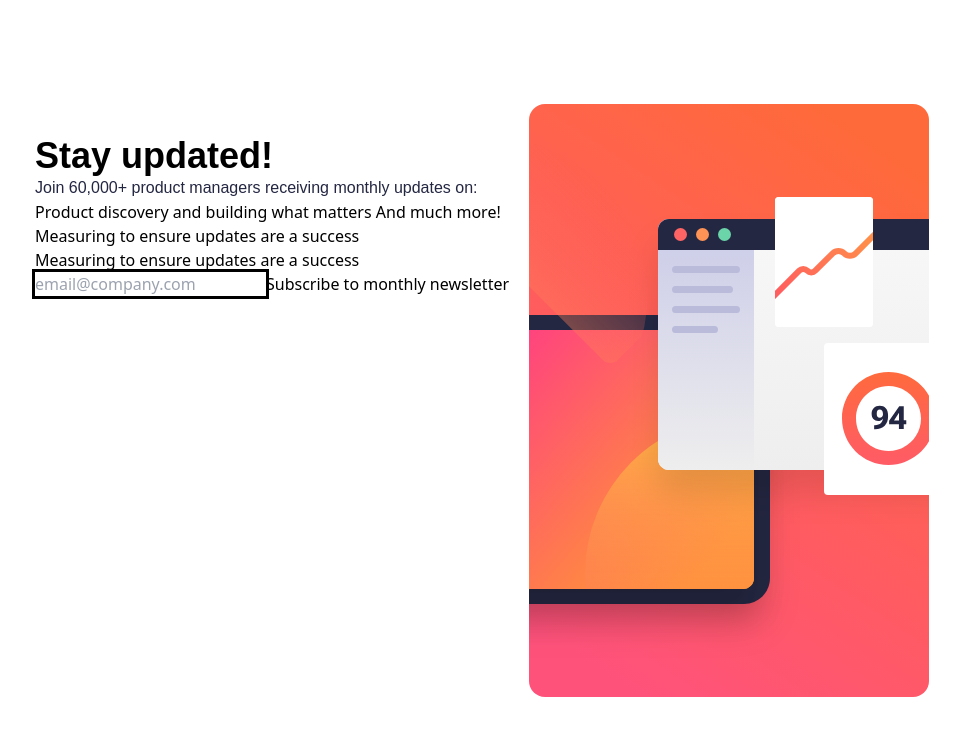
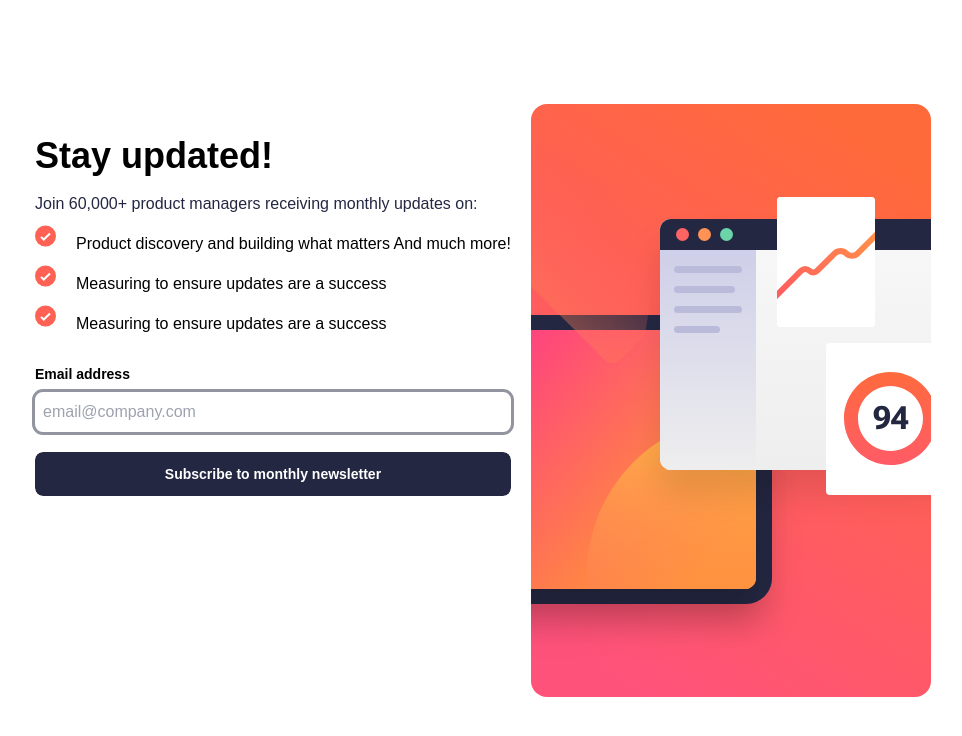
Before and after one commit to dnltngl/newsletter-sign-up-with-success-message, a React (Vite) app: page / in a window 1280 px wide. Shown: the top 736 px of the page, without its empty margins (113-1075 px from the left). Built offline with nearby package versions, Linux system fonts and the light colour scheme.

Commit message:
added design to the content

```diff
--- a/src/components/LandingPage.tsx
+++ b/src/components/LandingPage.tsx
@@ -1,8 +1,11 @@
 import illustrationDesktop from "../assets/images/illustration-sign-up-desktop.svg"
 import illustrationMobile from "../assets/images/illustration-sign-up-mobile.svg"
+import iconList from "../assets/images/icon-list.svg"
+import iconSuccess from "../assets/images/icon-success.svg"
+
 function LandingPage(){
     return (
-      <section>
+      <section className=" font-Roboto">
         <div className="sm:flex">
           <picture className="order-2 sm:order-1 sm:max-h-fit  md:flex ">
             <source
@@ -17,25 +20,39 @@ function LandingPage(){
             <h1 className="text-4xl font-Roboto font-bold mt-3">
               Stay updated!
             </h1>
-            <p className="text-base font-RobotoRegular text-neutral-DarkSlateGrey">
+            <p className="text-base font-RobotoRegular text-neutral-DarkSlateGrey mt-4">
               Join 60,000+ product managers receiving monthly updates on:
             </p>
-            <ul>
-              <li>
-                Product discovery and building what matters And much more!
-              </li>
-              <li>Measuring to ensure updates are a success </li>
-              <li>Measuring to ensure updates are a success</li>
+            <ul className="list">
+              <div className="flex gap-5">
+                <img className="  " src={iconList} alt="" />
+                <li className="mt-4">
+                  Product discovery and building what matters And much more!
+                </li>
+              </div>
+              <div className="flex gap-5">
+                <img className="  " src={iconList} alt="" />
+                <li className="mt-4">
+                  Measuring to ensure updates are a success
+                </li>
+              </div>
+              <div className="flex gap-5">
+                <img className="  " src={iconList} alt="" />
+                <li className="mt-4">
+                  Measuring to ensure updates are a success
+                </li>
+              </div>
             </ul>
-            <form action="">
+            <form className="mt-7" action="">
+                <h2 className="text-sm mb-2 font-semibold ">Email address</h2>
               <label htmlFor="Email address"></label>
               <input
-                className="outline"
+                className="outline p-2 w-full rounded-lg outline-neutral-Grey"
                 type="email"
                 name="email"
                 placeholder="email@company.com"
               />
-              <button type="submit">Subscribe to monthly newsletter</button>
+              <button className="submitButton w-full outline p-3 rounded-lg mt-5 bg-neutral-DarkSlateGrey text-neutral-White font-Roboto font-bold text-sm" type="submit">Subscribe to monthly newsletter</button>
             </form>
           </div>
         </div>
```
